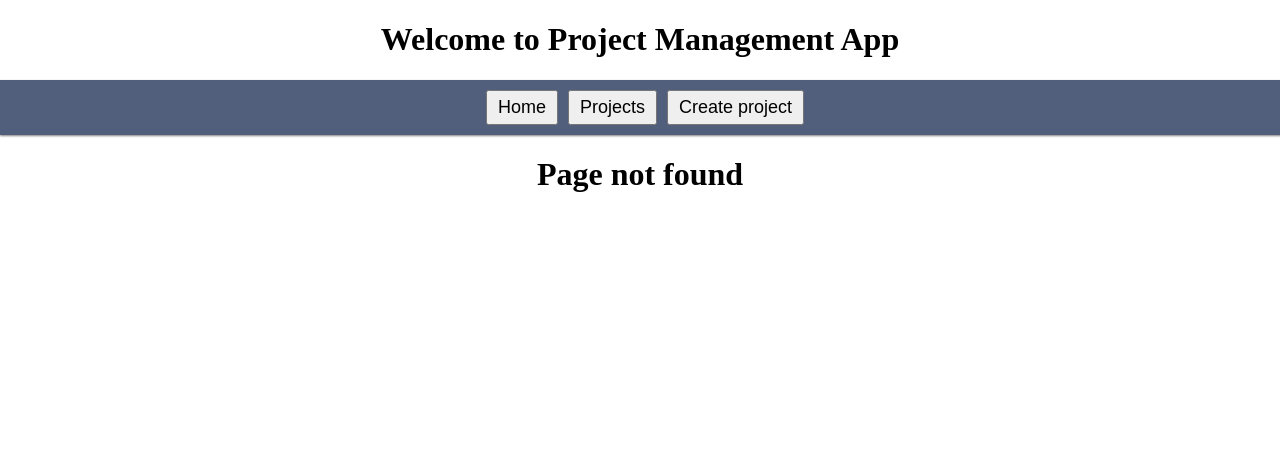
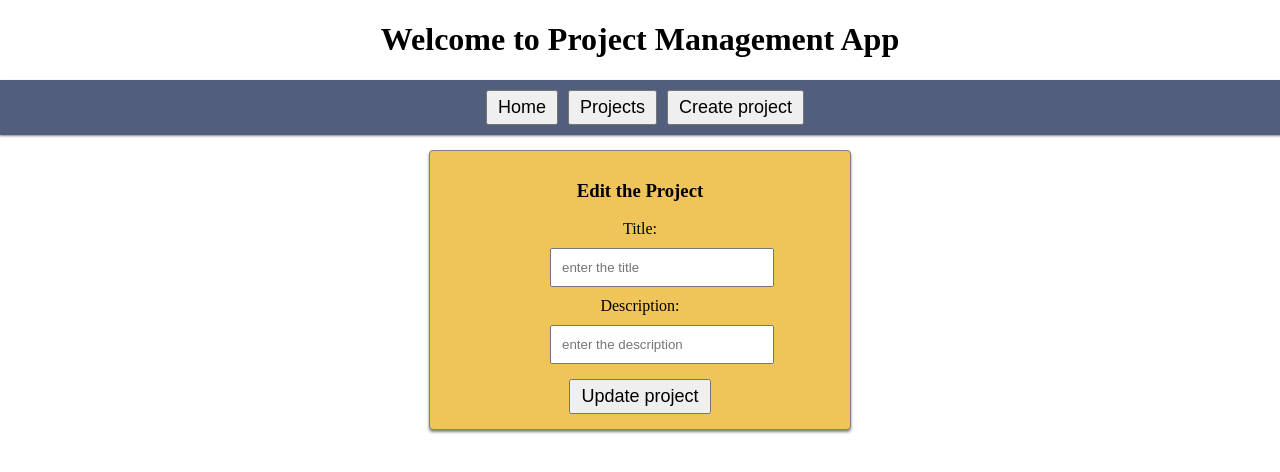
Before and after one commit to PauSerranoHerraiz/react-project-management, a React (Vite) app: page /projects/edit/1 in a window 1280 px wide. Before the commit this address had no page. Shown: the top 472 px of the page. Built offline with nearby package versions, Linux system fonts and the light colour scheme; no server answers.

Commit message:
feat: add functionalitu to edit pages

```diff
--- a/src/App.jsx
+++ b/src/App.jsx
@@ -4,6 +4,7 @@
 import Navbar from "./components/Navbar";
 import CreateProjectPage from "./pages/CreateProjectPage";
 import ProjectDetailsPage from "./pages/ProjectDetailsPage";
+import EditProjectPage from "./pages/EditProjectPage";
 
 
 function App() {
@@ -16,7 +17,7 @@
         <Route path="/" element={<HomePage />} />
         <Route path="/projects" element={<ProjectListPage />} />
         <Route path="/projects/create" element={<CreateProjectPage />} />
-
+        <Route path="/projects/edit/:projectId" element={<EditProjectPage />} />
         <Route path="/projects/:projectId" element={<ProjectDetailsPage />} />
 
         <Route path="*" element={<h1>Page not found</h1>} />
--- /dev/null
+++ b/src/pages/EditProjectPage.jsx
@@ -0,0 +1,86 @@
+import { useEffect, useState } from "react"
+import { Navigate, useNavigate, useParams } from "react-router-dom"
+import axios from "axios"
+import { BASE_URL } from "../config/api"
+
+
+function EditProjectPage() {
+
+    const [title, setTitle] = useState("")
+    const [description, setDescription] = useState("")
+
+    const { projectId } = useParams()
+
+    const navigate = useNavigate()
+
+    useEffect(() => {
+        axios.get(`${BASE_URL}/projects/${projectId}`)
+            .then((response) => {
+                console.log(response.data)
+
+                setTitle(response.data.title)
+                setDescription(response.data.description)
+
+            })
+            .catch((e) => {
+                console.log(e)
+            })
+
+    }, [projectId])
+
+    const handleSubmit = (e) => {
+        e.preventDefault()
+
+        const newDetails = {
+            title: title,
+            description: description,
+        }
+
+        axios.put(`${BASE_URL}/projects/${projectId}`, newDetails)
+            .then((response) => {
+                navigate(`/projects/${projectId}`)
+            })
+            .catch((e) => {
+                console.log(e)
+            })
+    }
+
+
+    return (
+        <div className="EditProjectPage">
+
+            <h3>Edit the Project</h3>
+
+            <form onSubmit={handleSubmit}>
+                <label>
+                    Title:
+                    <input
+                        type="text"
+                        name="title"
+                        placeholder="enter the title"
+                        required
+                        value={title}
+                        onChange={(e) => { setTitle(e.target.value) }}
+                    />
+                </label>
+
+                <label>
+                    Description:
+                    <input
+                        type="text"
+                        name="description"
+                        placeholder="enter the description"
+                        value={description}
+                        onChange={(e) => { setDescription(e.target.value) }}
+                    />
+                </label>
+
+                <button>Update project</button>
+            </form>
+
+        </div>
+    )
+}
+
+
+export default EditProjectPage
--- a/src/pages/ProjectDetailsPage.jsx
+++ b/src/pages/ProjectDetailsPage.jsx
@@ -31,6 +31,10 @@
             <h1>{project.title}</h1>
             <p>{project.description}</p>
 
+            <Link to={`/projects/edit/${project.id}`}>
+                <button>Edit</button>
+            </Link>
+
             <Link to="/projects">
                 <button>Back to projects</button>
             </Link>
```
